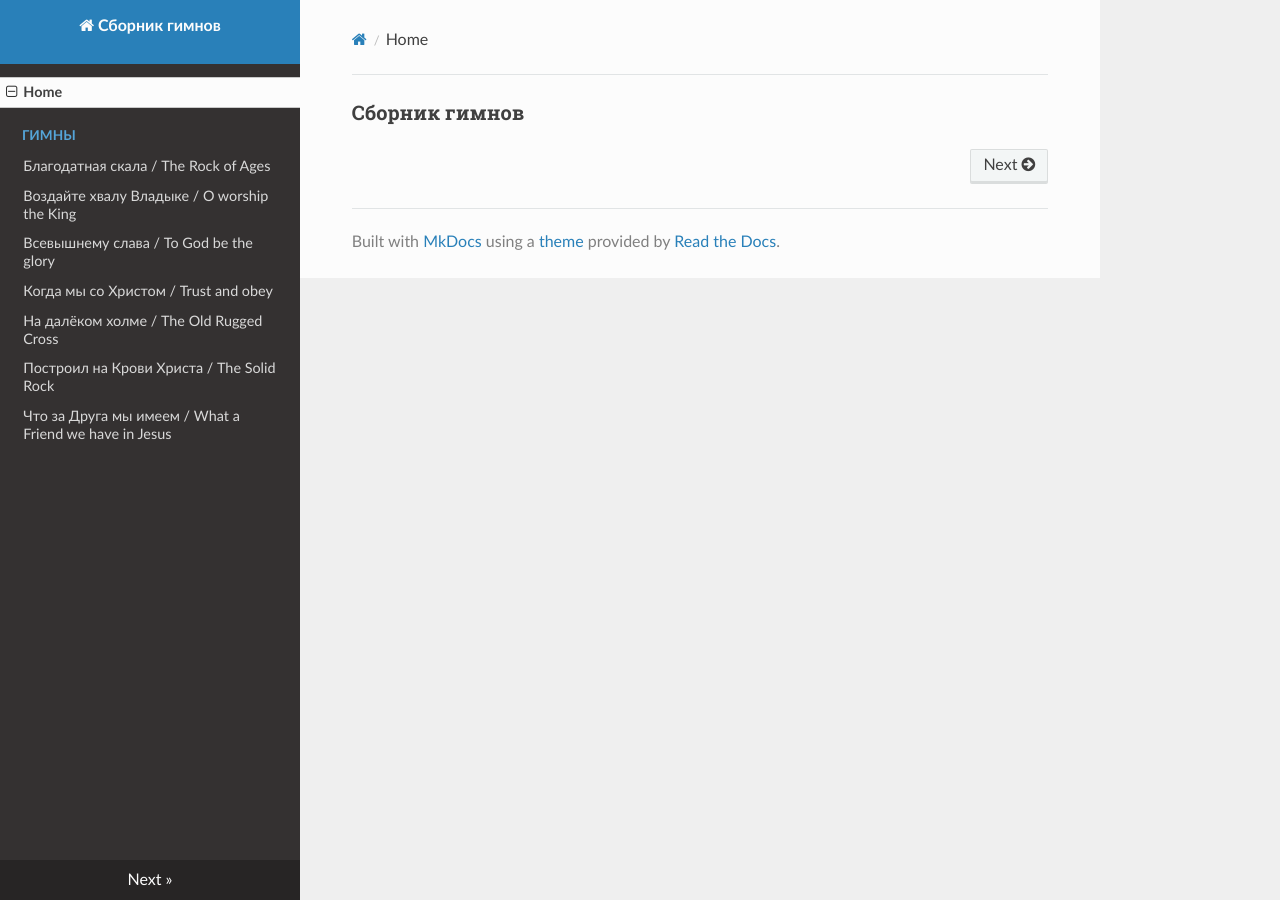
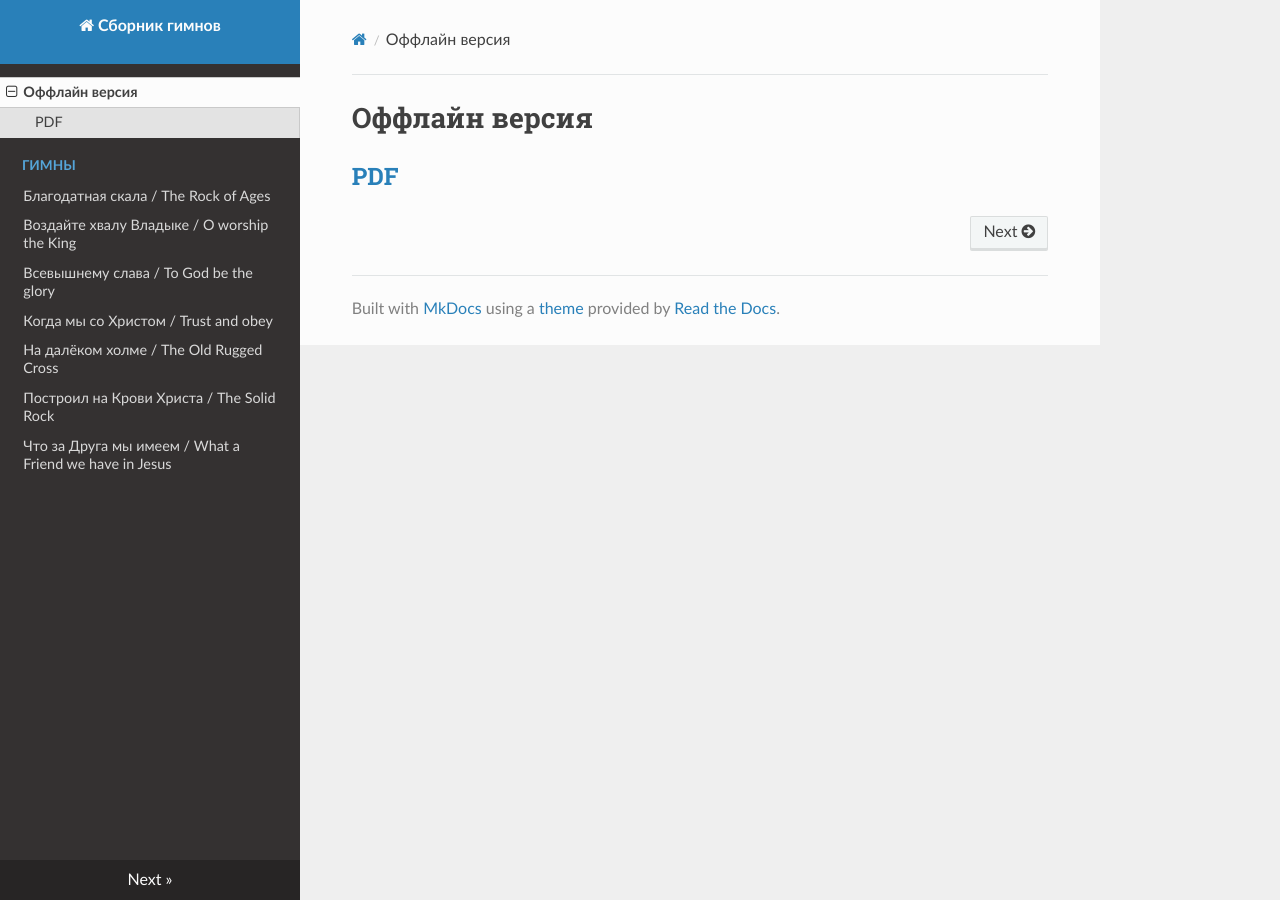
Before and after one commit to gloriachurch/humns, an MkDocs documentation site: the page built from docs/index.md, in a window 1280 px wide. Built offline with MkDocs 1.6.1, drawn with Linux system fonts in a browser that asks for light colours; nearby versions of some CDN libraries.

Commit message:
added pdf

```diff
--- a/docs/index.md
+++ b/docs/index.md
@@ -1 +1,2 @@
-### Сборник гимнов
+# Оффлайн версия
+## [PDF](https://www.google.com)
```
Also changed, not shown: 1 other file.
